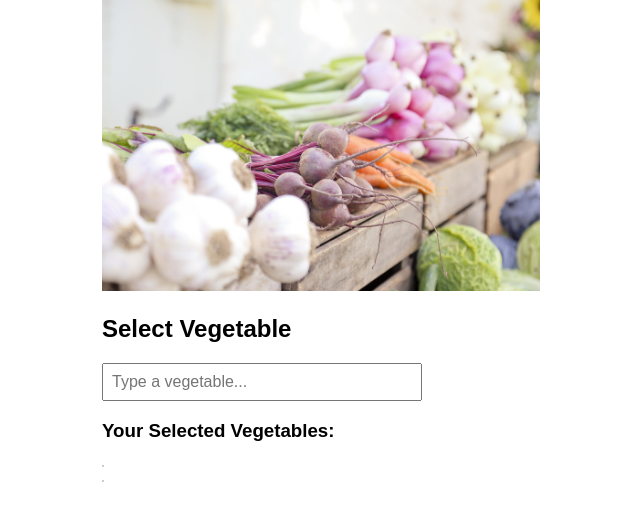
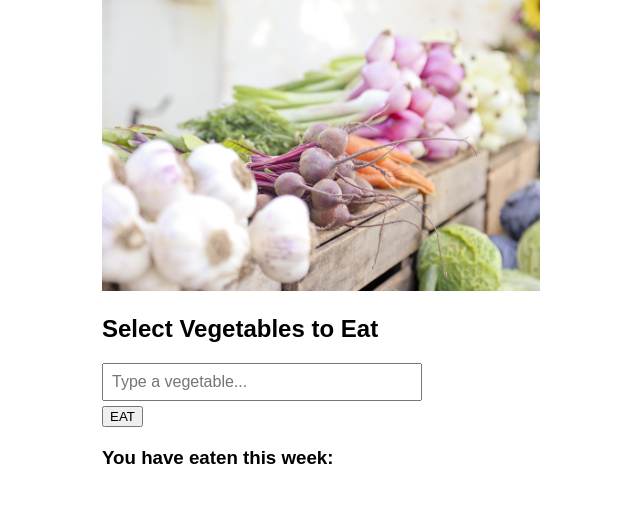
Before and after one commit to rho-group/vegetable-tracker, a Flask app: page / in a window 1280 px wide. Shown: the part 51-572 px from the top of the page, without its empty margins (319-959 px from the left). Run offline with Flask 3, Linux system fonts and the light colour scheme.

Commit message:
Adding vegetables with button. Printing already eaten vegetables to ui

```diff
--- a/app.py
+++ b/app.py
@@ -39,5 +39,15 @@ def remove_item():
     print(f'ITEM DELETED, selected list: {selected_items}')
     return jsonify({'success': True, 'selected_items': selected_items})
 
+# Save selected vegetables to backend
+@app.route('/save_items', methods=['POST'])
+def save_items():
+    items = request.json.get('items')
+    for item in items:
+        if item not in selected_items:
+            selected_items.append(item)
+    print(f'ITEMS ADDED, selected list: {selected_items}')
+    return jsonify({'success': True, 'selected_items': selected_items})
+
 if __name__ == '__main__':
     app.run(debug=True)
--- a/static/script.js
+++ b/static/script.js
@@ -2,8 +2,12 @@ document.addEventListener("DOMContentLoaded", function () {
     const inputField = document.getElementById("inputField");
     const suggestionsList = document.getElementById("suggestions");
     const selectedList = document.getElementById("selected-list");
+    const alreadyEatenList = document.getElementById("already-eaten-list")
+    const sendButton = document.getElementById("eat-me-button");
 
-    // Fetch suggestions when user types
+    let selectedItems = []; // Väliaikainen lista
+
+    // Ehdotusten haku, kun käyttäjä kirjoittaa
     inputField.addEventListener("input", function () {
         let query = this.value.trim();
 
@@ -15,57 +19,64 @@ document.addEventListener("DOMContentLoaded", function () {
         fetch(`/suggest?q=${query}`)
             .then(response => response.json())
             .then(data => {
-                suggestionsList.innerHTML = ""; // Clear previous suggestions
+                suggestionsList.innerHTML = "";
                 data.forEach(item => {
                     let li = document.createElement("li");
                     li.textContent = item;
-
-                    // Add item to the selected list and update Python list
                     li.onclick = function () {
                         addToList(item);
                         inputField.value = "";
-                        suggestionsList.innerHTML = ""; // Clear suggestions after selection
+                        suggestionsList.innerHTML = "";
                     };
-
                     suggestionsList.appendChild(li);
                 });
             })
             .catch(error => console.error("Error fetching suggestions:", error));
     });
 
-    // Function to add item to the selected list
+    // Lisää valittu ruoka väliaikaiseen listaan
     function addToList(item) {
-        let li = document.createElement("li");
-        li.textContent = item;
+        if (!selectedItems.includes(item)) { // Estää duplikaatit
+            selectedItems.push(item);
 
-        // Remove item from selected list and update Python list
-        li.onclick = function () {
-            removeFromList(item, li);
-        };
+            let li = document.createElement("li");
+            li.textContent = item;
+            li.onclick = function () {
+                removeFromList(item, li);
+            };
+            selectedList.appendChild(li);
+        }
+    }
 
-        selectedList.appendChild(li);
+    // Poista ruoka väliaikaisesta listasta
+    function removeFromList(item, li) {
+        selectedItems = selectedItems.filter(i => i !== item);
+        selectedList.removeChild(li);
+    }
 
-        // Update the Python list by sending a POST request
-        fetch('/add_item', {
+    // Lähetä lista Pythonille
+    sendButton.addEventListener("click", function () {
+        fetch('/save_items', {
             method: 'POST',
             headers: {
                 'Content-Type': 'application/json'
             },
-            body: JSON.stringify({ item: item })
-        });
-    }
+            body: JSON.stringify({ items: selectedItems })
+        })
+        .then(response => response.json())
+        .then(data => {
+            console.log("Server response:", data);
+            selectedItems = []; // Tyhjennetään lista lähetysten jälkeen
+            selectedList.innerHTML = ""; // Tyhjennetään UI
+            alreadyEatenList.innerHTML = "";
+            for (let item in data.selected_items) {
+                let li = document.createElement("li");
+                li.innerHTML = data.selected_items[item];
 
-    // Function to remove item from selected list and Python list
-    function removeFromList(item, li) {
-        selectedList.removeChild(li);
+                alreadyEatenList.appendChild(li);
+            }
 
-        // Update the Python list by sending a DELETE request
-        fetch('/remove_item', {
-            method: 'DELETE',
-            headers: {
-                'Content-Type': 'application/json'
-            },
-            body: JSON.stringify({ item: item })
-        });
-    }
+        })
+        .catch(error => console.error("Error sending data:", error));
+    });
 });
--- a/static/styles.css
+++ b/static/styles.css
@@ -19,10 +19,8 @@ ul {
     list-style-type: none;
     padding: 0;
     margin: 5px 0 0 0;
-    border: 1px solid #ccc;
     max-width: 300px;
     background: white;
-    position: absolute;
 }
 
 ul li {
--- a/templates/index.html
+++ b/templates/index.html
@@ -10,12 +10,16 @@
     <div class="container">
         <img src="{{ url_for('static', filename='images/vegetables.jpg') }}" alt="Different vegetables" height="292"/>
 
-        <h2>Select Vegetable</h2>
+        <h2>Select Vegetables to Eat</h2>
         <input type="text" id="inputField" placeholder="Type a vegetable...">
 
-        <h3>Your Selected Vegetables:</h3>
+        <ul id="suggestions" class="suggestion-list"></ul>
+        <button id="eat-me-button">EAT</button>
+
         <ul id="selected-list" class="selected-list"></ul>
-        <ul id="suggestions"></ul>
+
+        <h3>You have eaten this week:</h3>
+        <ul id="already-eaten-list" class="selected-list"></ul>
 
     </div>
 
```
